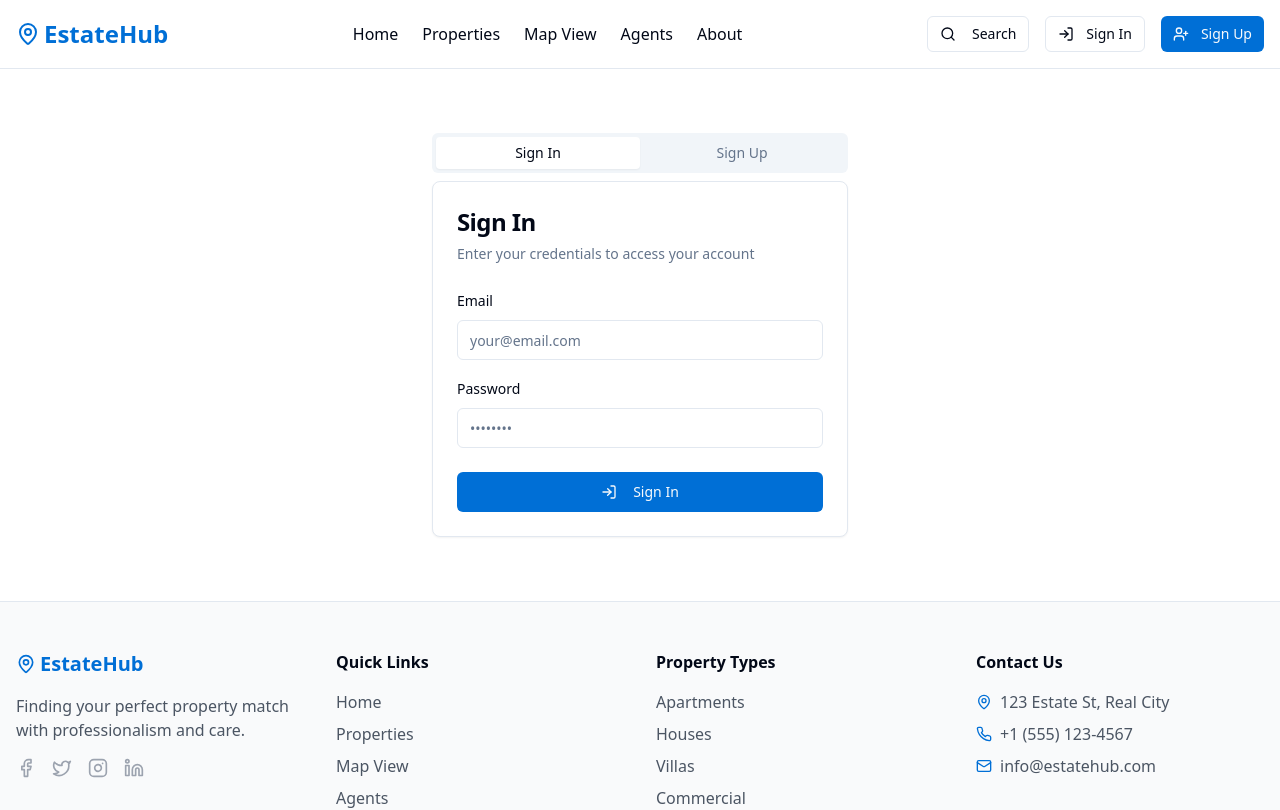
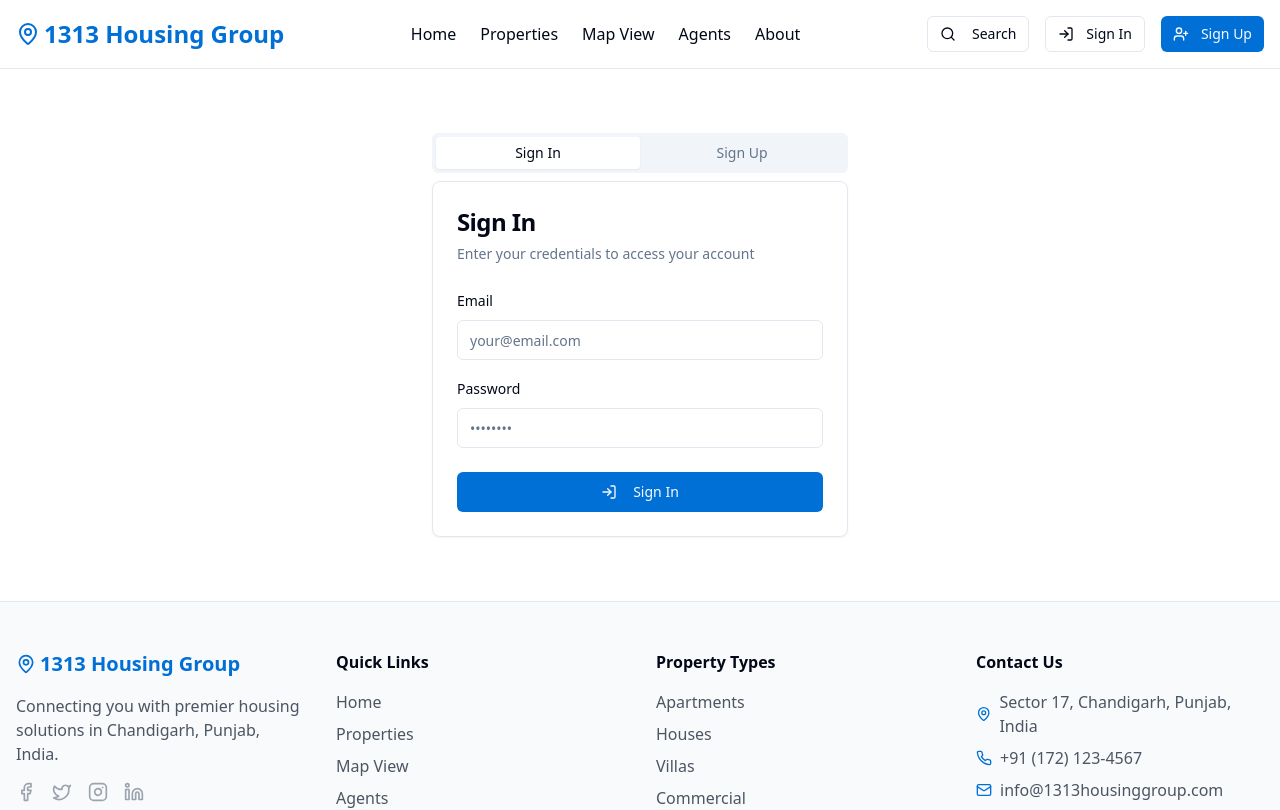
Before and after one commit to neverquitpunjabi/property-explorer-ui, a React (Vite) app: page /auth in a window 1280 px wide. Shown: the top 810 px of the page. Built offline with nearby package versions, Linux system fonts and the light colour scheme.

Commit message:
Rename project and update location
Rename the project from EstateHub to 1313 Housing Group and update the location to Chandigarh, Punjab (India).

```diff
--- a/src/components/layout/Footer.tsx
+++ b/src/components/layout/Footer.tsx
@@ -1,4 +1,3 @@
-
 import { Link } from "react-router-dom";
 import { MapPin, Phone, Mail, Facebook, Twitter, Instagram, Linkedin } from "lucide-react";
 
@@ -10,10 +9,10 @@ export default function Footer() {
           <div>
             <Link to="/" className="text-xl font-bold text-primary flex items-center gap-1 mb-4">
               <MapPin className="h-5 w-5" />
-              <span>EstateHub</span>
+              <span>1313 Housing Group</span>
             </Link>
             <p className="text-gray-600 mb-4">
-              Finding your perfect property match with professionalism and care.
+              Connecting you with premier housing solutions in Chandigarh, Punjab, India.
             </p>
             <div className="flex space-x-4">
               <a href="#" className="text-gray-400 hover:text-primary transition-colors">
@@ -58,22 +57,22 @@ export default function Footer() {
             <ul className="space-y-2">
               <li className="flex items-center">
                 <MapPin className="h-4 w-4 text-primary mr-2" />
-                <span className="text-gray-600">123 Estate St, Real City</span>
+                <span className="text-gray-600">Sector 17, Chandigarh, Punjab, India</span>
               </li>
               <li className="flex items-center">
                 <Phone className="h-4 w-4 text-primary mr-2" />
-                <span className="text-gray-600">+1 (555) 123-4567</span>
+                <span className="text-gray-600">+91 (172) 123-4567</span>
               </li>
               <li className="flex items-center">
                 <Mail className="h-4 w-4 text-primary mr-2" />
-                <span className="text-gray-600">info@estatehub.com</span>
+                <span className="text-gray-600">info@1313housinggroup.com</span>
               </li>
             </ul>
           </div>
         </div>
 
         <div className="border-t mt-12 pt-6 text-center text-gray-500">
-          <p>&copy; {new Date().getFullYear()} EstateHub. All rights reserved.</p>
+          <p>&copy; {new Date().getFullYear()} 1313 Housing Group. All rights reserved.</p>
         </div>
       </div>
     </footer>
--- a/src/components/layout/Header.tsx
+++ b/src/components/layout/Header.tsx
@@ -32,7 +32,7 @@ export default function Header() {
       <div className="container mx-auto px-4 py-4 flex items-center justify-between">
         <Link to="/" className="text-2xl font-bold text-primary flex items-center gap-1">
           <MapPin className="h-6 w-6" />
-          <span>EstateHub</span>
+          <span>1313 Housing Group</span>
         </Link>
 
         <nav className="hidden md:flex items-center space-x-6">
--- a/src/pages/Index.tsx
+++ b/src/pages/Index.tsx
@@ -1,4 +1,3 @@
-
 import MainLayout from "@/components/layout/MainLayout";
 import PropertyGrid from "@/components/properties/PropertyGrid";
 import { Property, properties } from "@/data/properties";
@@ -24,10 +23,10 @@ export default function Index() {
         <div className="container mx-auto px-4 py-24 relative z-10">
           <div className="max-w-3xl mx-auto text-center">
             <h1 className="text-4xl md:text-5xl lg:text-6xl font-bold mb-6">
-              Find Your Dream Property
+              Discover Your Ideal Home in Chandigarh
             </h1>
             <p className="text-xl md:text-2xl mb-8 text-gray-200">
-              Discover the perfect home that matches your lifestyle and preferences
+              Premier housing solutions across Punjab, India with 1313 Housing Group
             </p>
 
             {/* Search Bar */}
```
Also changed, not shown: 1 other file (tests, documents, lock files or other folders).
